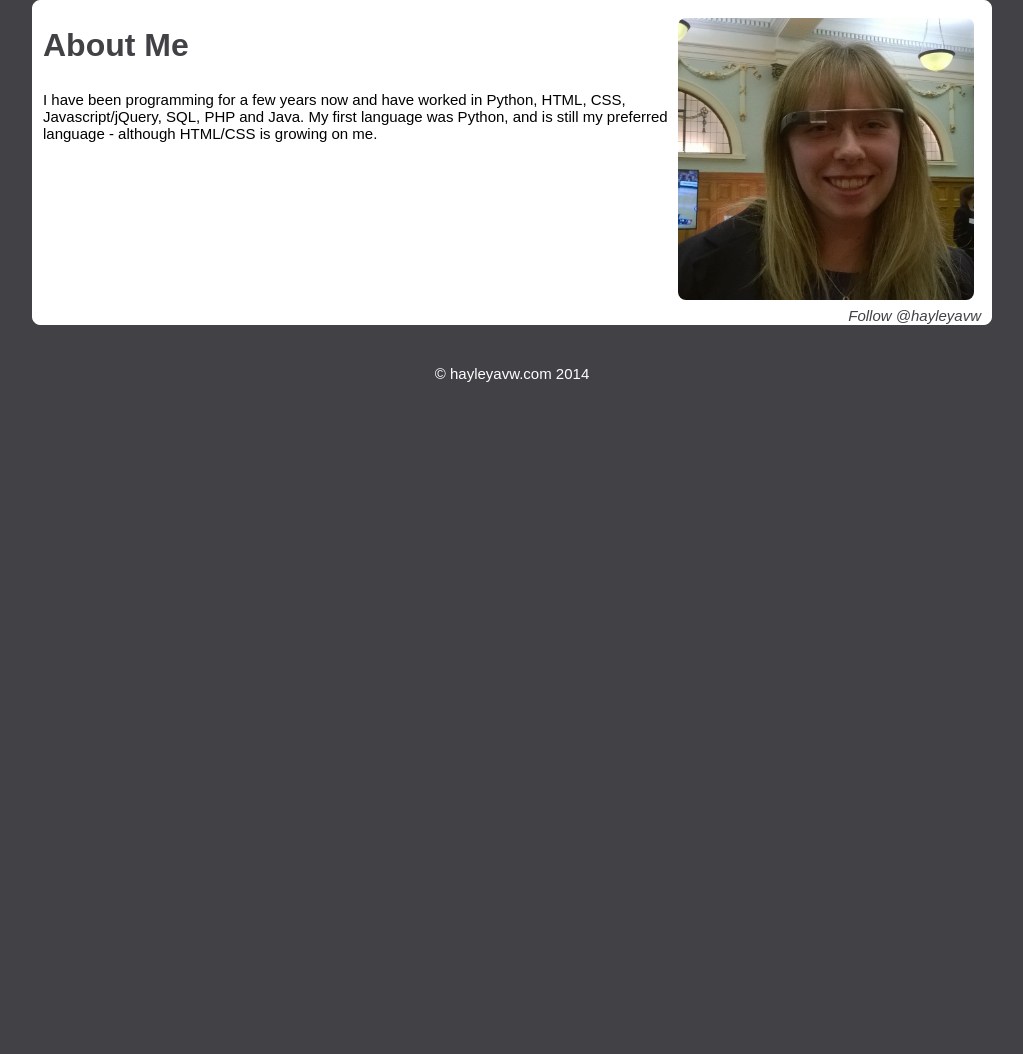
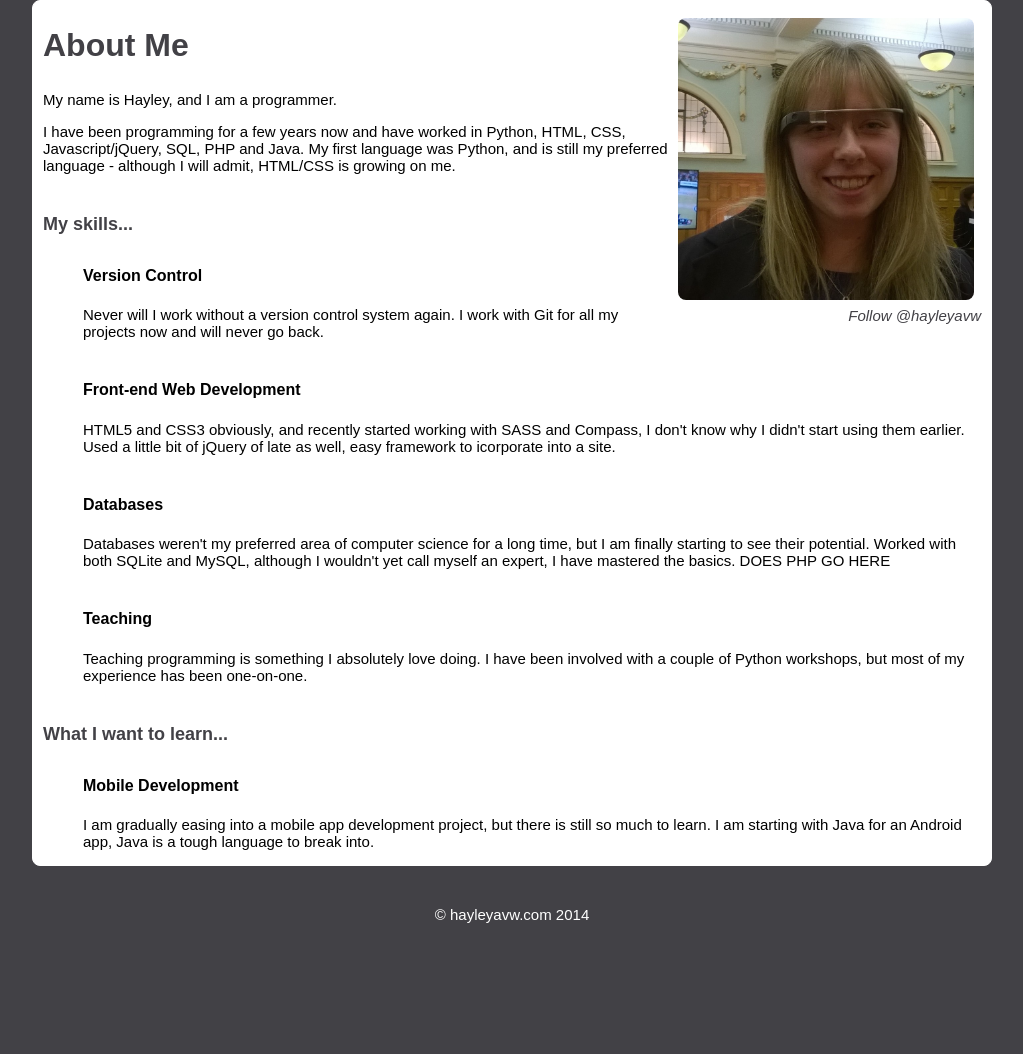
Before and after one commit to hayleycodes/personal-website, a Flask app: page / in a window 1280 px wide. Shown: the part 157-1211 px from the top of the page, without its empty margins (128-1151 px from the left). Before the commit the page ends 539 px from the top, so only its background shows below. Run offline with Flask 2, Linux system fonts and the light colour scheme; some libraries are stand-ins or nearby versions.

Commit message:
adding content to home page and projects page

```diff
--- a/static/sass/_base.scss
+++ b/static/sass/_base.scss
@@ -140,6 +140,16 @@ h3 {
 	font-size: 18px;
 }
 
+h4 {
+	font-size: 16px;
+	font-weight: 10px;
+	padding-top: 20px;
+	padding-bottom: 0px;
+}
+
+li {
+	list-style-type: none;
+}
 
 footer {
  	padding-bottom: 20px;
--- a/static/stylesheets/style.css
+++ b/static/stylesheets/style.css
@@ -161,7 +161,20 @@ h3 {
   font-size: 18px;
 }
 
-/* line 144, ../sass/_base.scss */
+/* line 143, ../sass/_base.scss */
+h4 {
+  font-size: 16px;
+  font-weight: 10px;
+  padding-top: 20px;
+  padding-bottom: 0px;
+}
+
+/* line 150, ../sass/_base.scss */
+li {
+  list-style-type: none;
+}
+
+/* line 154, ../sass/_base.scss */
 footer {
   padding-bottom: 20px;
   margin-bottom: 20px;
--- a/templates/home.html
+++ b/templates/home.html
@@ -25,11 +25,48 @@
             About Me
         </h2>
         <p>
-
+            My name is Hayley, and I am a programmer.
         </p>
         <p>
-            I have been programming for a few years now and have worked in Python, HTML, CSS, Javascript/jQuery, SQL, PHP and Java. My first language was Python, and is still my preferred language - although HTML/CSS is growing on me.
+            I have been programming for a few years now and have worked in Python, HTML, CSS, Javascript/jQuery, SQL, PHP and Java. My first language was Python, and is still my preferred language - although I will admit, HTML/CSS is growing on me.
         </p>
+        <br>
+        <h3>My skills...</h3>
+        <ul>
+            <li>
+                <h4>Version Control</h4>
+                <p>
+                    Never will I work without a version control system again. I work with Git for all my projects now and will never go back.
+                </p>
+            </li>
+            <li><h4>Front-end Web Development</h4>
+                <p>
+                    HTML5 and CSS3 obviously, and recently started working with SASS and Compass, I don't know why I didn't start using them earlier. Used a little bit of jQuery of late as well, easy framework to icorporate into a site.
+                </p>
+            </li>
+            <li><h4>Databases</h4>
+                <p>
+                    Databases weren't my preferred area of computer science for a long time, but I am finally starting to see their potential. Worked with both SQLite and MySQL, although I wouldn't yet call myself an expert, I have mastered the basics.
+                    DOES PHP GO HERE
+                </p>
+            </li>
+            <li><h4>Teaching</h4>
+                <p>
+                    Teaching programming is something I absolutely love doing. I have been involved with a couple of Python workshops, but most of my experience has been one-on-one.
+                </p>
+            </li>
+        </ul>
+
+        <br>
+        <h3>What I want to learn...</h3>
+            <ul>
+                <li>
+                    <h4>Mobile Development</h4>
+                    <p>
+                        I am gradually easing into a mobile app development project, but there is still so much to learn. I am starting with Java for an Android app, Java is a tough language to break into.
+                    </p>
+                </li>
+            </ul>
 
     <div class="clearfix"></div>
   </section>
```
Also changed, not shown: templates/projects.html (+10 -0 lines).
